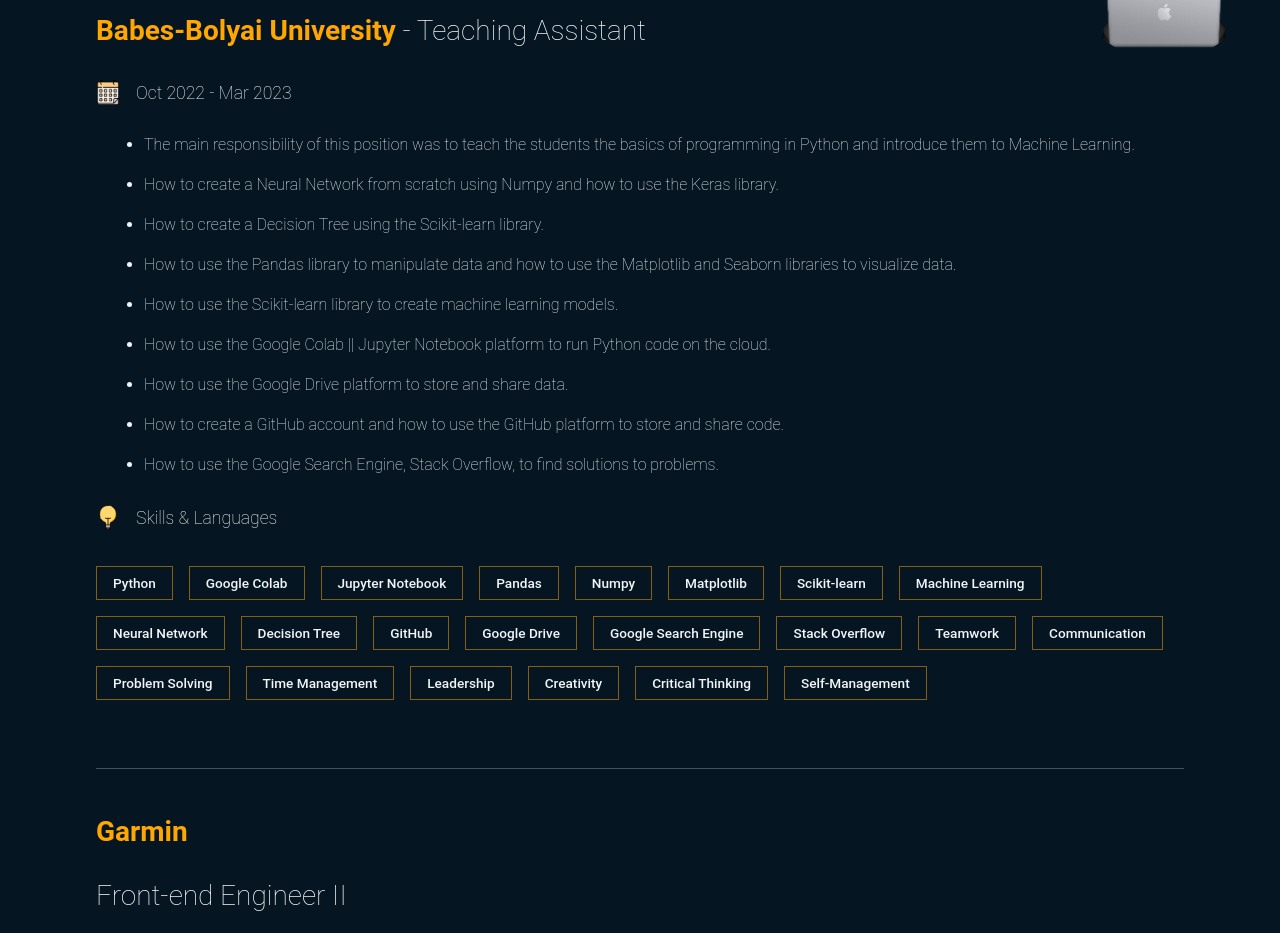
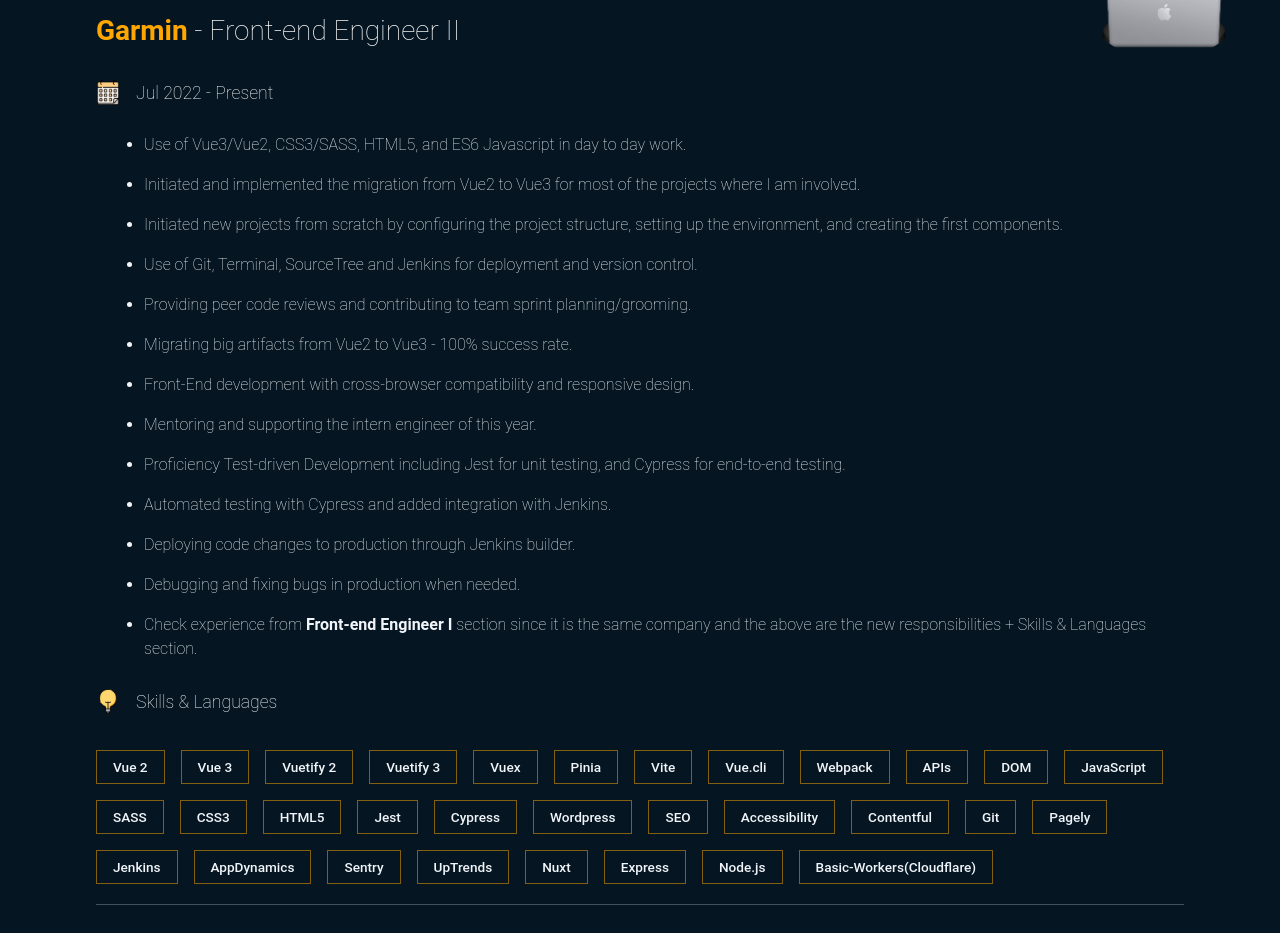
Before and after one commit to oliseulean/oliseulean.github.io, a Vue app: page / in a window 1280 px wide. Shown: the part 940-1873 px from the top of the page. Built offline with nearby package versions, Linux system fonts and the light colour scheme; the HTML template or start-up script is replaced by a standard one.

Commit message:
added new experience.

```diff
--- a/src/components/Experience.vue
+++ b/src/components/Experience.vue
@@ -79,9 +79,8 @@
         v-for="(experience, index) in experience.work"
         :key="index"
         class="app-work__competencies"
-      >
-        {{ experience }}
-      </li>
+        v-html="experience"
+      />
     </ul>
 
     <p
--- a/src/stores/experience.js
+++ b/src/stores/experience.js
@@ -5,6 +5,34 @@
   id: 'experience',
   state: () => ({
     experience: [
+      {
+        companyName: 'Garmin',
+        companyWebsite: 'https://www.garmin.com/en-US/',
+        title: 'Front-end Engineer II',
+        duration: 'Jul 2022 - Present',
+        work: [
+          'Use of Vue3/Vue2, CSS3/SASS, HTML5, and ES6 Javascript in day to day work.',
+          'Initiated and implemented the migration from Vue2 to Vue3 for most of the projects where I am involved.',
+          'Initiated new projects from scratch by configuring the project structure, setting up the environment, and creating the first components.',
+          'Use of Git, Terminal, SourceTree and Jenkins for deployment and version control.',
+          'Providing peer code reviews and contributing to team sprint planning/grooming.',
+          'Migrating big artifacts from Vue2 to Vue3 - 100% success rate.',
+          'Front-End development with cross-browser compatibility and responsive design.',
+          'Mentoring and supporting the intern engineer of this year.',
+          'Proficiency Test-driven Development including Jest for unit testing, and Cypress for end-to-end testing.',
+          'Automated testing with Cypress and added integration with Jenkins.',
+          'Deploying code changes to production through Jenkins builder.',
+          'Debugging and fixing bugs in production when needed.',
+          'Check experience from <strong>Front-end Engineer I</strong> section since it is the same company and the above are the new responsibilities + Skills & Languages section.',
+        ],
+        language: [
+          'Vue 2', 'Vue 3', 'Vuetify 2', 'Vuetify 3', 'Vuex', 'Pinia', 'Vite', 'Vue.cli', 'Webpack', 'APIs', 'DOM', 'JavaScript', 'SASS', 'CSS3',
+          'HTML5', 'Jest', 'Cypress', 'Wordpress', 'SEO', 'Accessibility', 'Contentful', 'Git', 'Pagely',
+          'Jenkins', 'AppDynamics', 'Sentry', 'UpTrends', 'Nuxt', 'Express', 'Node.js', 'Basic-Workers(Cloudflare)',
+        ],
+        shouldAddExtraStyling: false,
+        isTheSameCompany: false,
+      },
       {
         title: 'Teaching Assistant',
         companyName: 'Babes-Bolyai University',
@@ -30,19 +58,9 @@
         isTheSameCompany: false,
       },
       {
+        title: 'Front-end Engineer I',
         companyName: 'Garmin',
         companyWebsite: 'https://www.garmin.com/en-US/',
-        title: 'Front-end Engineer II',
-        duration: 'Jul 2022 - Present',
-        work: [
-          'Implementing Vue3 front-end framework on the new applications.',
-          'Mentoring and supporting the intern engineer of this year.'
-        ],
-        shouldAddExtraStyling: false,
-        isTheSameCompany: true,
-      },
-      {
-        title: 'Front-end Engineer I',
         duration: 'Jul 2020 - Jun 2022',
         work: [
           'Use of Vue2 framework to create modular, reusable components.',
@@ -60,13 +78,8 @@
           'Collaborating with a team in a fast-paced environment to solve problems under tight deadlines.',
           'Proxy in Node.js.',
         ],
-        language: [
-          'Vue', 'Vuetify', 'Vuex', 'Pinia', 'Vite', 'Vue.cli', 'Webpack', 'APIs', 'DOM', 'JavaScript', 'SASS', 'CSS3',
-          'HTML5', 'Jest', 'Cypress', 'Wordpress', 'SEO', 'Accessibility', 'Contentful', 'Git', 'Pagely',
-          'Jenkins', 'AppDynamics', 'Sentry', 'UpTrends', 'Nuxt', 'Express', 'Node.js', 'Basic-Workers(Cloudflare)',
-        ],
-        shouldAddExtraStyling: true,
-        isTheSameCompany: true,
+        shouldAddExtraStyling: false,
+        isTheSameCompany: false,
       },
       {
         title: 'Web Developer / Designer',
```
Also changed, not shown: 1 other file (tests, documents, lock files or other folders).
